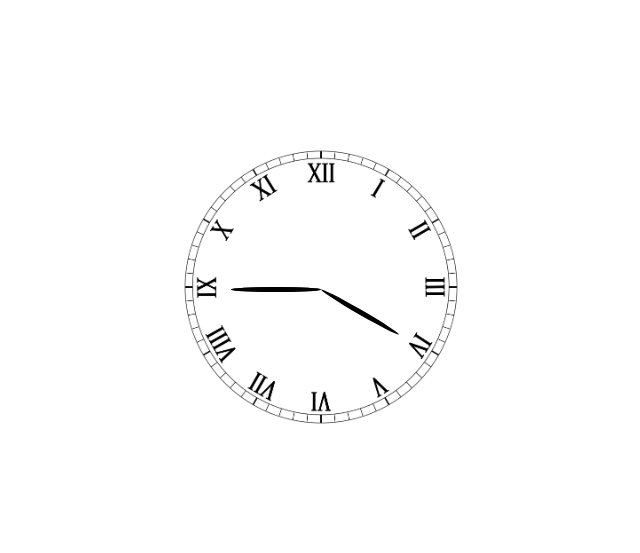
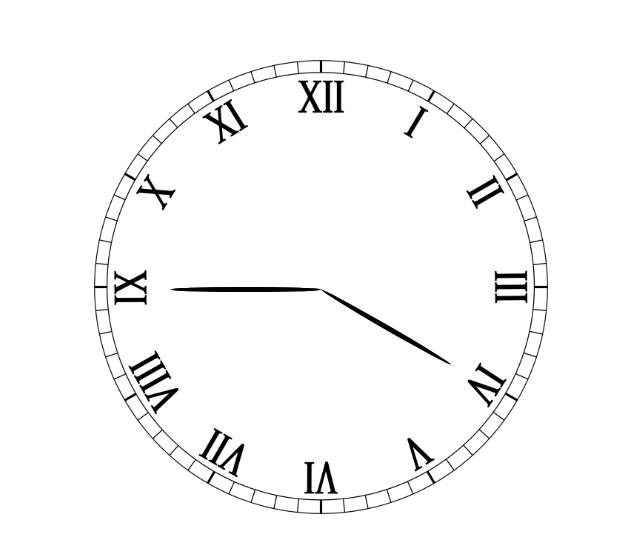
Before and after one commit to ShaifArfan/30days30submits, a plain HTML site: page day-13/index.html in a window 1280 px wide. Shown: the part 113-666 px from the top of the page, without its empty margins (319-959 px from the left). Drawn offline with Linux system fonts and the light colour scheme.

Commit message:
updating md

```diff
--- a/day-13/index.html
+++ b/day-13/index.html
@@ -8,12 +8,10 @@
 </head>
 <body>
   <section>
-    <div class="container">
-      <div class="clock">
-        <div class="hour"></div>
-        <div class="min"></div>
-        <div class="sec"></div>
-      </div>
+    <div class="clock">
+      <div class="hour"></div>
+      <div class="min"></div>
+      <div class="sec"></div>
     </div>
   </section>
   <script src="./main.js"></script>
--- a/day-13/style.css
+++ b/day-13/style.css
@@ -10,9 +10,15 @@ section{
   align-items: center;
   justify-content: center;
 }
+.container{
+  width: 100%;
+  height: 100%;
+}
 .clock{
-  height: 300px;
-  width: 300px;
+  height: 500px;
+  width: 90%;
+  max-width: 500px;
+  margin: 0 auto;
   background-color: transparent;
   border-radius: 50%;
   /* border: 5px solid gray; */
@@ -20,6 +26,7 @@ section{
   background-image: url(./img/clock-bg.png);
   background-position: center;
   background-size: contain;
+  background-repeat: no-repeat;
 
 }
 .min ,
@@ -34,6 +41,8 @@ section{
   transform-origin: left;
   border-radius: 50%;
 }
-.min{
-  /* transform: rotate(-90deg); */
+.min ,
+.sec,
+.hour{
+  transform: rotate(-90deg);
 }
```
Also changed, not shown: README.md.
